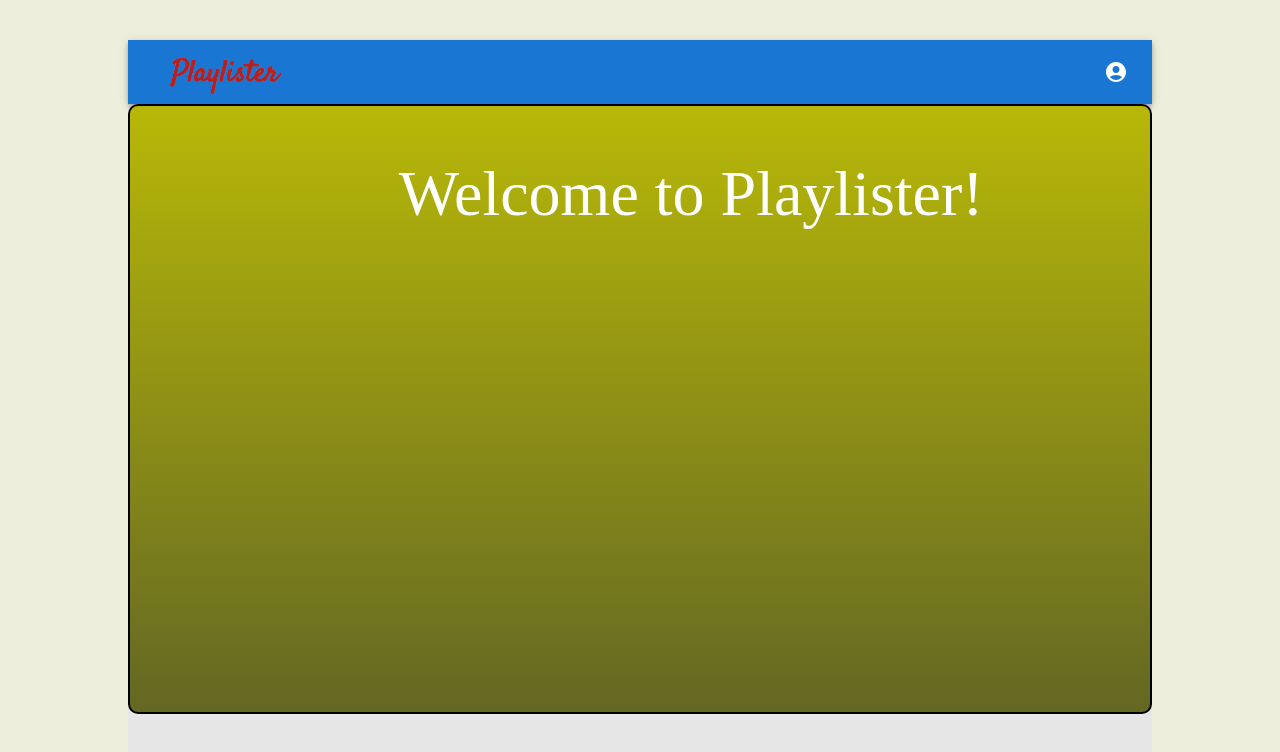
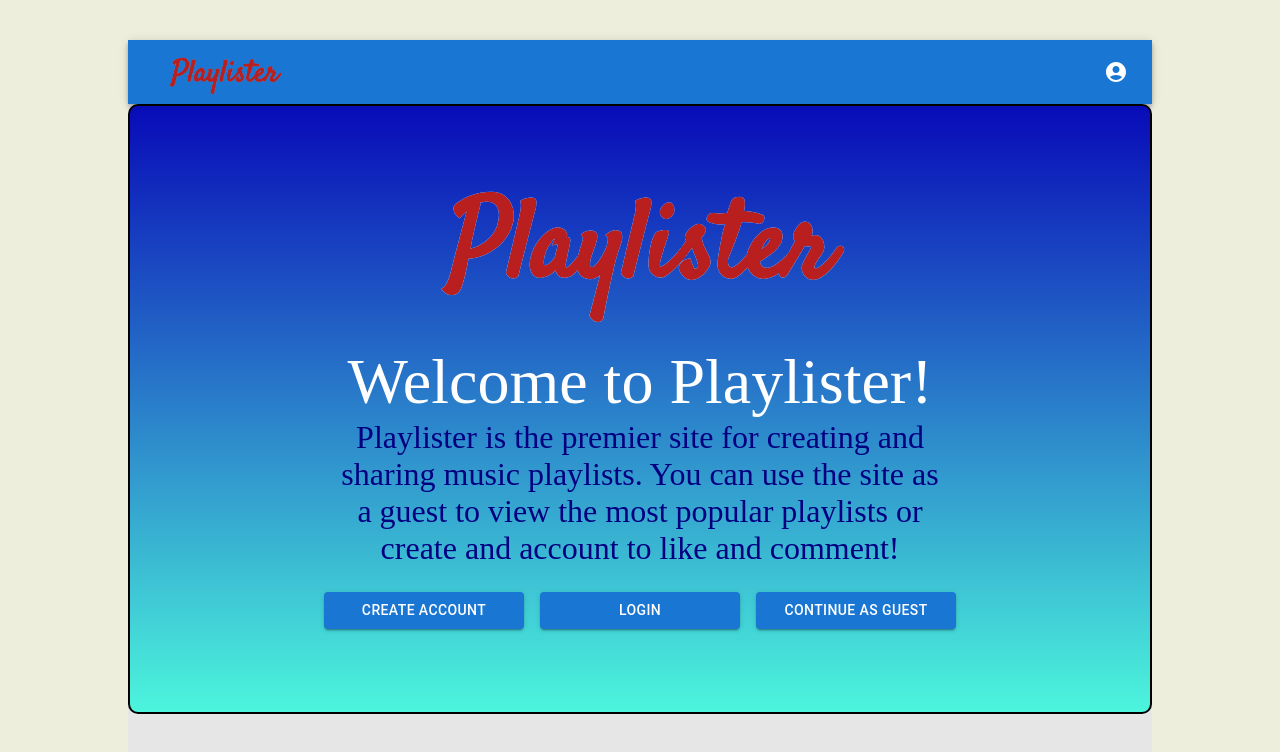
Before and after one commit to mapang02/cse316_final, a React (Create React App) app in the folder client/: page / in a window 1280 px wide. Shown: the top 752 px of the page. Built offline with nearby package versions, Linux system fonts and the light colour scheme; no server answers.

Commit message:
Splash Screen

```diff
--- a/client/src/App.css
+++ b/client/src/App.css
@@ -12,7 +12,7 @@
   --swatch-contrast: #111111;
   --swatch-accent: #669966;
   --swatch-status: #123456;
-  --my-font-family: "Robaaaoto";
+  --my-font-family: "Roboto";
   --bounceEasing: cubic-bezier(0.51, 0.92, 0.24, 1.15);
 }
 
@@ -54,19 +54,28 @@ body {
   border-radius: 10px;
 }
 #splash-screen {
-  background-image: linear-gradient(to bottom, #b8b808, #636723);
+  background-image: linear-gradient(to bottom, #080bb8, #4cf5dc);
   color: white;
   font-size: 5vw;
   border-color: black;
   border-width: 2px;
   border-style: solid;
   border-radius: 10px;
-  padding-left: 10%;
   padding-top: 5%;
   padding-bottom: 5%;
   height:70%;
   text-align: center;
   vertical-align: center;
+}
+#splash-welcome {
+  color: bl;
+  font-size: 5vw;
+}
+#splash-message {
+  color: navy;
+  font-size: 24pt;
+  width: 60%;
+  margin: auto;
 }
 
 .app-logo {
--- a/client/src/components/SplashScreen.js
+++ b/client/src/components/SplashScreen.js
@@ -1,7 +1,36 @@
+import Button from '@mui/material/Button';
+import logo from './playlister_logo.png'
+
 export default function SplashScreen() {
     return (
         <div id="splash-screen">
-            Welcome to Playlister!
+            <img src={logo} alt=""/>
+            <div id="splash-welcome">Welcome to Playlister!</div>
+            <div id="splash-message">
+                Playlister is the premier site for creating and sharing music playlists.
+                You can use the site as a guest to view the most popular playlists or create and account to like and comment!
+            </div>
+            <Button
+                href="/register"
+                variant="contained"
+                sx={{ m: 1, width: 200 }}
+            >
+                Create Account
+            </Button>
+            <Button
+                href="/login"
+                variant="contained"
+                sx={{ m: 1, width: 200 }}
+            >
+                Login
+            </Button>
+            <Button
+                href="/main"
+                variant="contained"
+                sx={{ m: 1, width: 200 }}
+            >
+                Continue As Guest
+            </Button>
         </div>
     )
 }
```
